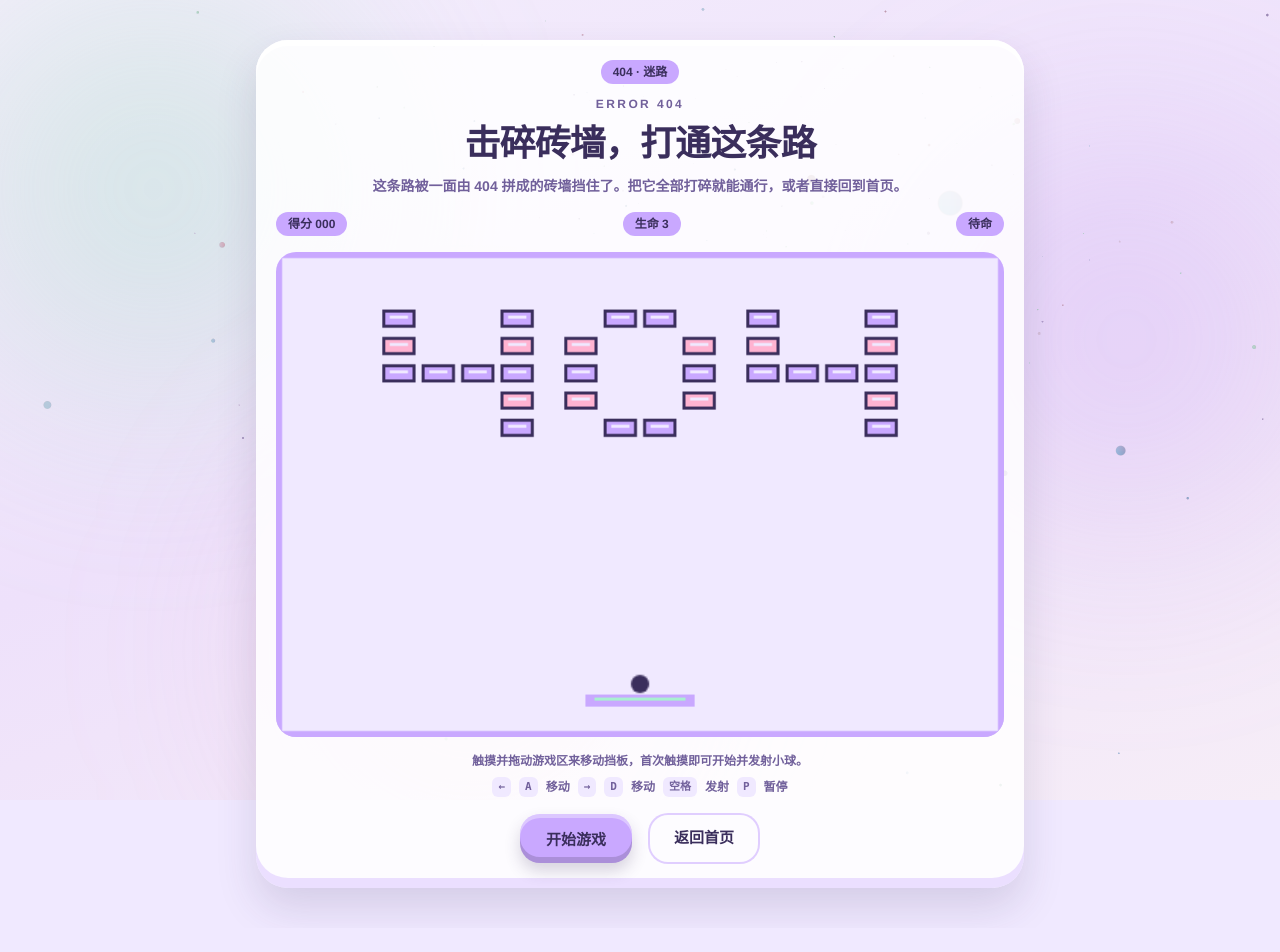
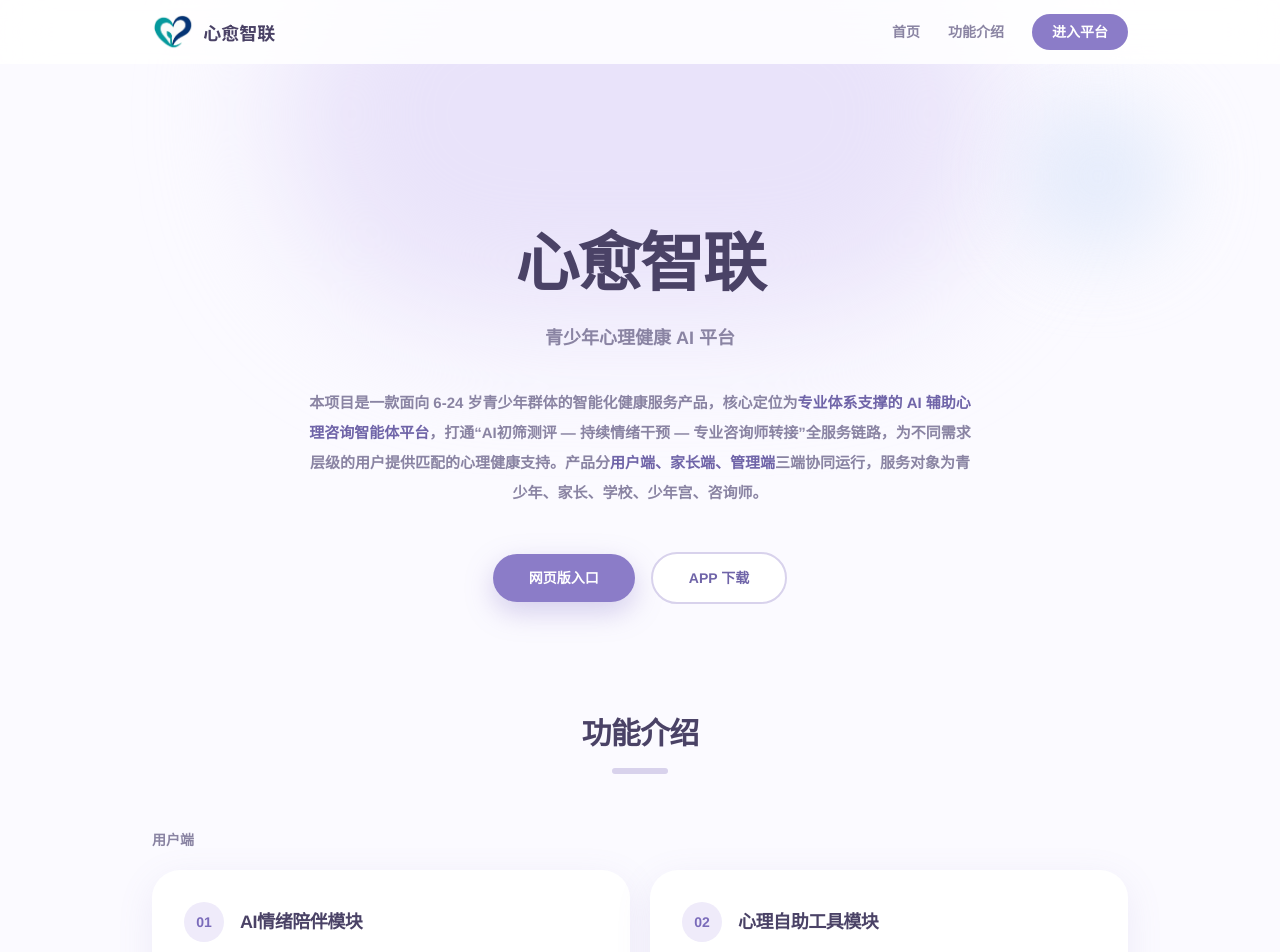
Before and after one commit to AlphaSunflower/ai-adolescent-mental-health-platform, a Next.js app in the folder apps/web-client/: page /index/style-b in a window 1280 px wide. Before the commit this address had no page. Shown: the top 952 px of the page. Before the commit the page ends 928 px from the top, so only its background shows below. Built offline with nearby package versions, Linux system fonts and the light colour scheme.

Commit message:
feat(web-client): 风格选稿方案 B「浅色柔和」（圆润卡片+柔紫蓝，5 大卡+chips 信息架构）

```diff
--- /dev/null
+++ b/apps/web-client/src/app/index/style-b/page.tsx
@@ -0,0 +1,6 @@
+import StyleB from "@/components/official/style-b";
+
+/** 风格选稿临时路由：方案 B「浅色柔和」 */
+export default function Page() {
+  return <StyleB />;
+}
--- /dev/null
+++ b/apps/web-client/src/components/official/style-b.tsx
@@ -0,0 +1,181 @@
+"use client";
+
+/**
+ * 风格方案 B「浅色柔和」（对标一源心理）：
+ * 浅底、柔和紫蓝、圆润卡片、大圆角与柔阴影营造插画感与亲和力。
+ * 仅 Hero + 功能介绍两屏，静态无动效。
+ */
+import Link from "next/link";
+import "./official.css";
+import {
+  ADMIN_MODULES,
+  HERO_BUTTONS,
+  HeroIntro,
+  NAV_LINKS,
+  PARENT_MODULES,
+  USER_MODULES,
+  type FeatureModule,
+} from "./style-data";
+
+function Navbar() {
+  return (
+    <header className="fixed inset-x-0 top-0 z-50 bg-white/85 backdrop-blur-xl">
+      <nav className="mx-auto flex h-16 max-w-5xl items-center justify-between px-6">
+        <a href="#hero" className="flex items-center gap-2.5">
+          <img
+            src="/logo.png"
+            alt="心愈智联 Logo"
+            className="h-9 w-auto object-contain"
+          />
+          <span className="official-brand-font text-lg font-bold text-[#4A4266]">
+            心愈智联
+          </span>
+        </a>
+        <div className="flex items-center gap-7">
+          {NAV_LINKS.map((link) => (
+            <a
+              key={link.href}
+              href={link.href}
+              className="text-sm text-[#8A84A3] transition-colors hover:text-[#4A4266]"
+            >
+              {link.label}
+            </a>
+          ))}
+          <Link
+            href="/home"
+            className="rounded-full bg-[#8B7CC8] px-5 py-2 text-sm font-bold text-white transition-colors hover:bg-[#7A6BBA]"
+          >
+            进入平台
+          </Link>
+        </div>
+      </nav>
+    </header>
+  );
+}
+
+function Hero() {
+  return (
+    <section id="hero" className="relative overflow-hidden pt-16">
+      {/* 柔和紫蓝光斑：静态、低饱和，营造亲和插画感 */}
+      <div
+        aria-hidden="true"
+        className="absolute -top-24 left-1/2 h-[420px] w-[720px] -translate-x-1/2 rounded-full bg-[#E9E3FA] blur-3xl"
+      />
+      <div
+        aria-hidden="true"
+        className="absolute right-[8%] top-24 h-40 w-40 rounded-full bg-[#DDE7FA] opacity-70 blur-2xl"
+      />
+
+      <div className="relative mx-auto max-w-5xl px-6 pb-28 pt-32 text-center md:pt-40">
+        <h1 className="text-5xl font-extrabold leading-tight tracking-tight text-[#4A4266] md:text-[64px]">
+          心愈智联
+        </h1>
+        <p className="mt-5 text-lg text-[#8A84A3]">青少年心理健康 AI 平台</p>
+        <HeroIntro className="mx-auto mt-9 max-w-2xl text-[15px] leading-[2] text-[#8A84A3] [&_strong]:font-bold [&_strong]:text-[#6F64A8]" />
+        <div className="mt-11 flex flex-wrap items-center justify-center gap-4">
+          <Link
+            href={HERO_BUTTONS.primary.href}
+            className="rounded-full bg-[#8B7CC8] px-9 py-3.5 text-sm font-bold text-white shadow-[0_10px_28px_rgba(139,124,200,0.35)] transition-colors hover:bg-[#7A6BBA]"
+          >
+            {HERO_BUTTONS.primary.label}
+          </Link>
+          <a
+            href={HERO_BUTTONS.secondary.href}
+            className="rounded-full border-2 border-[#D8D2EC] bg-white px-9 py-3.5 text-sm font-bold text-[#6F64A8] transition-colors hover:border-[#B9AEE4]"
+          >
+            {HERO_BUTTONS.secondary.label}
+          </a>
+        </div>
+      </div>
+    </section>
+  );
+}
+
+function ModuleCard({ data, index }: { data: FeatureModule; index: number }) {
+  return (
+    <article className="rounded-[28px] bg-white p-8 shadow-[0_10px_36px_rgba(139,124,200,0.12)]">
+      <div className="flex items-center gap-4">
+        <span className="flex h-10 w-10 items-center justify-center rounded-full bg-[#EFEBFA] text-sm font-bold text-[#7A6BBA]">
+          {String(index + 1).padStart(2, "0")}
+        </span>
+        <h3 className="text-lg font-bold tracking-tight text-[#4A4266]">
+          {data.module}
+        </h3>
+      </div>
+      <p className="mt-4 text-sm leading-relaxed text-[#8A84A3]">{data.tagline}</p>
+      <ul className="mt-5 flex flex-wrap gap-2">
+        {data.features.map((feature) => (
+          <li
+            key={feature}
+            className="rounded-full bg-[#F1EEFA] px-3.5 py-1.5 text-xs font-medium text-[#6F64A8]"
+          >
+            {feature}
+          </li>
+        ))}
+      </ul>
+    </article>
+  );
+}
+
+function RowCard({ title, modules }: { title: string; modules: string[] }) {
+  return (
+    <article className="flex flex-col gap-4 rounded-[28px] bg-white p-7 shadow-[0_10px_36px_rgba(139,124,200,0.10)] md:flex-row md:items-center">
+      <h3 className="shrink-0 text-lg font-bold tracking-tight text-[#4A4266] md:w-28">
+        {title}
+      </h3>
+      <span className="shrink-0 rounded-full bg-[#FBF4E8] px-3.5 py-1.5 text-xs font-medium text-[#B08D57]">
+        内容完善中
+      </span>
+      <ul className="flex flex-wrap gap-2">
+        {modules.map((module) => (
+          <li
+            key={module}
+            className="rounded-full bg-[#F1EEFA] px-3.5 py-1.5 text-xs font-medium text-[#6F64A8]"
+          >
+            {module}
+          </li>
+        ))}
+      </ul>
+    </article>
+  );
+}
+
+function Features() {
+  return (
+    <section id="features" className="mx-auto max-w-5xl scroll-mt-24 px-6 pb-32">
+      <div className="text-center">
+        <h2 className="text-3xl font-extrabold tracking-tight text-[#4A4266]">
+          功能介绍
+        </h2>
+        <div className="mx-auto mt-4 h-1.5 w-14 rounded-full bg-[#D8D2EC]" />
+      </div>
+
+      <p className="mt-14 text-sm font-bold text-[#8A84A3]">用户端</p>
+      <div className="mt-5 grid grid-cols-1 gap-5 md:grid-cols-2">
+        {USER_MODULES.slice(0, 4).map((data, index) => (
+          <ModuleCard key={data.module} data={data} index={index} />
+        ))}
+        <div className="md:col-span-2">
+          <ModuleCard data={USER_MODULES[4]} index={4} />
+        </div>
+      </div>
+
+      <div className="mt-8 space-y-5">
+        <RowCard title="家长端" modules={PARENT_MODULES} />
+        <RowCard title="管理端" modules={ADMIN_MODULES} />
+      </div>
+    </section>
+  );
+}
+
+export default function StyleB() {
+  return (
+    <div className="min-h-dvh bg-[#FBFAFF] text-[#4A4266]">
+      <Navbar />
+      <main>
+        <Hero />
+        <Features />
+      </main>
+    </div>
+  );
+}
```
